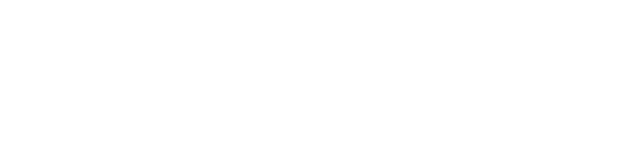
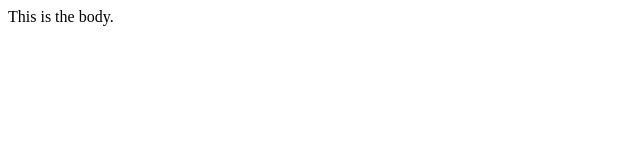
Before and after one commit to coffeeboss/celebrities, a plain HTML site: page web/index.html in a window 1280 px wide. Shown: the whole page, without its empty margins (0-640 px from the left). Drawn offline with Linux system fonts and the light colour scheme.

Commit message:
Added body.

```diff
--- a/web/index.html
+++ b/web/index.html
@@ -1,3 +1,3 @@
 <html>
-
+    <body>This is the body.</body>
 </html>
```
